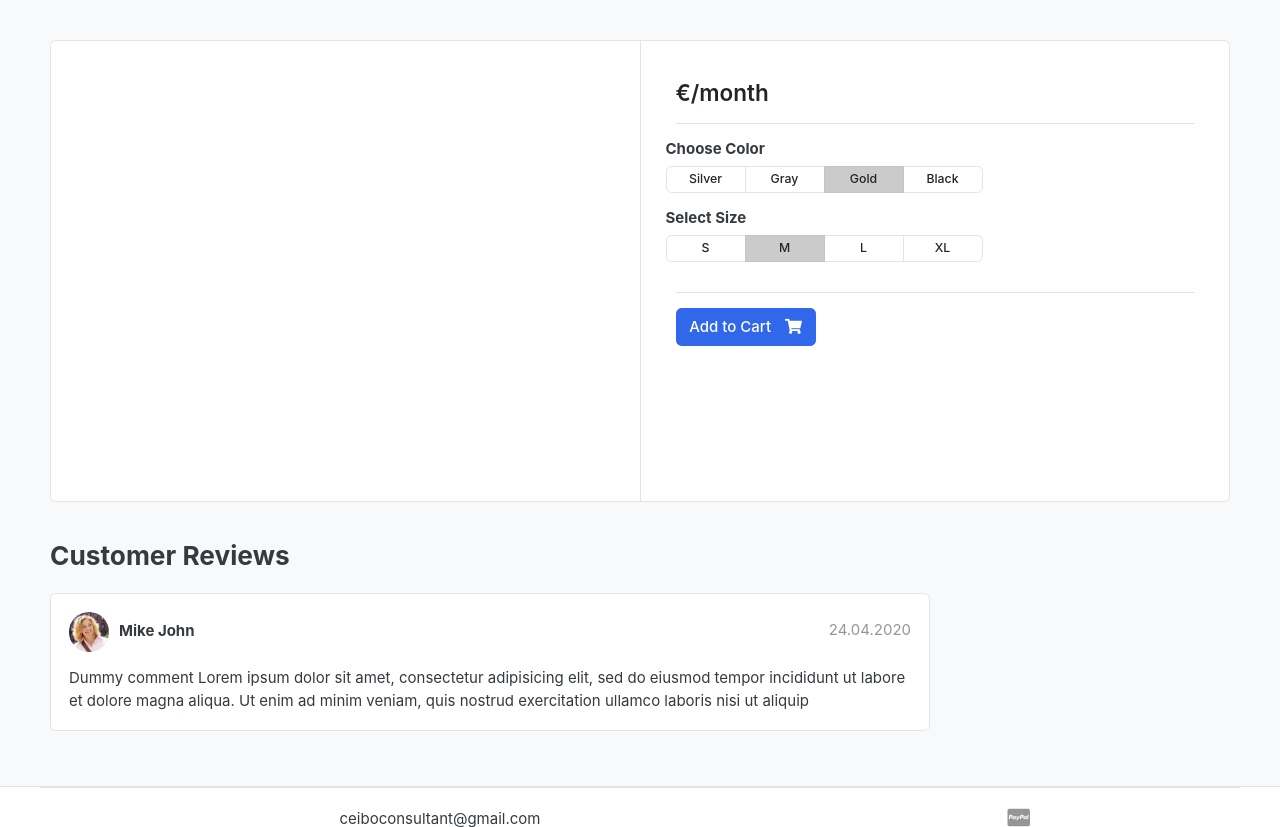
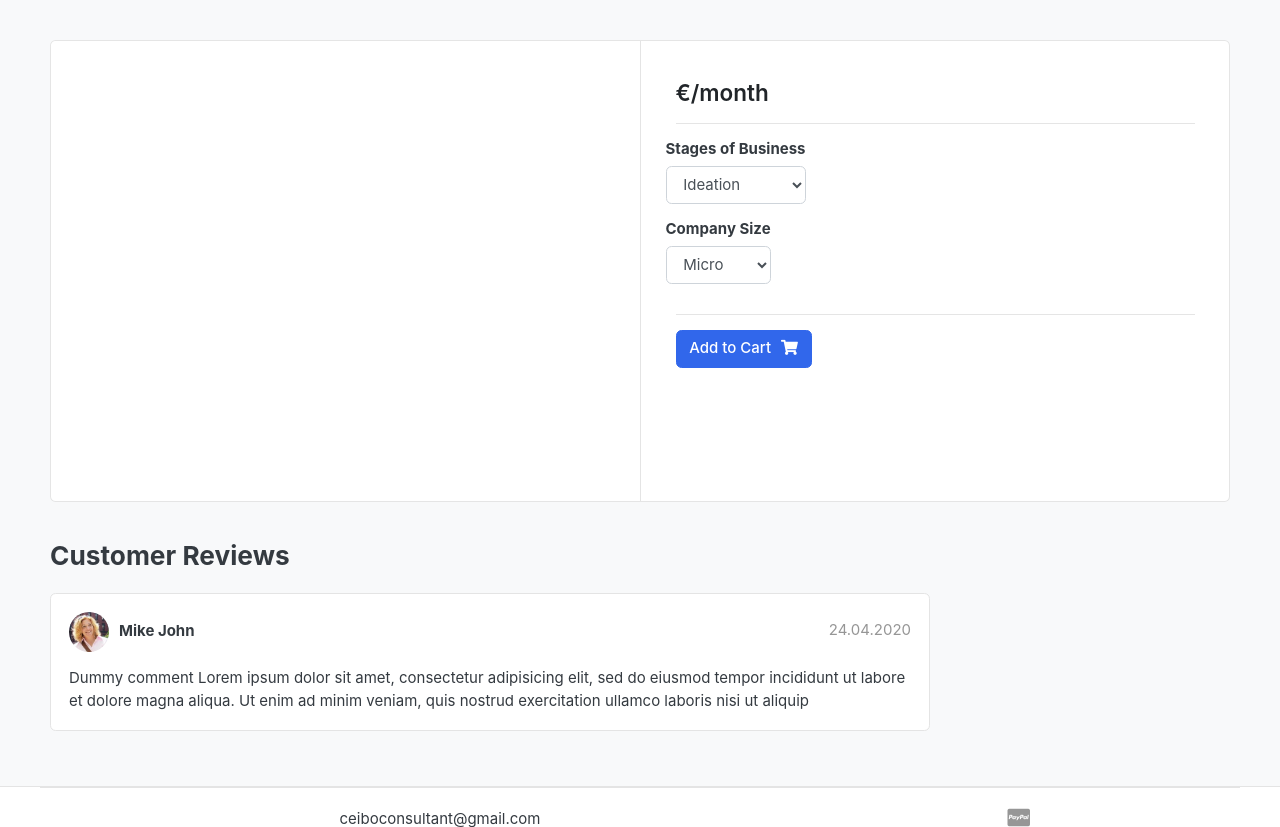
Before and after one commit to albertoecf/ecommerce_resources, a Django app: template ecom_project/templates/store/product_detail_file.html in a window 1280 px wide. Shown: the part 118-945 px from the top of the page. Run offline with Django 4.2, Linux system fonts and the light colour scheme; the template is opened without the code that fills it, so the values that code supplies are empty; some web fonts are replaced.

Commit message:
feat: FE edit product detail

```diff
--- a/ecom_project/templates/store/product_detail_file.html
+++ b/ecom_project/templates/store/product_detail_file.html
@@ -16,6 +16,8 @@
           </article> <!-- gallery-wrap .end// -->
         </aside>
         <main class="col-md-6 border-left">
+          <form action="{% url 'add_cart_view_path' single_product.id %}" method="GET">
+
             <article class="content-body">
 
               <h2 class="title">{{ single_product.product_name }}</h2>
@@ -30,40 +32,24 @@
               <hr>
               <div class="row">
                 <div class="item-option-select">
-                <h6>Choose Color</h6>
-                <div class="btn-group btn-group-sm btn-group-toggle" data-toggle="buttons">
-                  <label class="btn btn-light">
-                    <input type="radio" name="radio_color"> Silver
-                  </label>
-                  <label class="btn btn-light">
-                    <input type="radio" name="radio_color" > Gray
-                  </label>
-                  <label class="btn btn-light active">
-                    <input type="radio" name="radio_color checked"> Gold
-                  </label>
-                  <label class="btn btn-light">
-                    <input type="radio" name="radio_color"> Black
-                  </label>
-                </div>
+                  <h6>Stages of Business </h6>
+                  <select class="form-control" name="choose_business_stage">
+                    <option value="Ideation">Ideation</option>
+                    <option value="Startup">Startup</option>
+                    <option value="Growth">Growth</option>
+                    <option value="Maturity">Maturity</option>
+                  </select>
                 </div>
               </div> <!-- row.// -->
               <div class="row">
                 <div class="item-option-select">
-                <h6>Select Size</h6>
-                <div class="btn-group btn-group-sm btn-group-toggle" data-toggle="buttons">
-                  <label class="btn btn-light">
-                    <input type="radio" name="radio_color"> S
-                  </label>
-                  <label class="btn btn-light active">
-                    <input type="radio" name="radio_color" checked> M
-                  </label>
-                  <label class="btn btn-light">
-                    <input type="radio" name="radio_color"> L
-                  </label>
-                  <label class="btn btn-light">
-                    <input type="radio" name="radio_color"> XL
-                  </label>
-                </div>
+                  <h6>Company Size</h6>
+                  <select class="form-control" name="choose_business_size">
+                    <option value="Micro">Micro</option>
+                    <option value="Small">Small</option>
+                    <option value="Medium">Medium</option>
+                    <option value="Large">Large</option>
+                  </select>
                 </div>
               </div> <!-- row.// -->
               <hr>
@@ -80,12 +66,13 @@
                   <i class="fas fa-eye"></i>  </a>
 
                   {% else %}
-                <a href="{% url 'add_cart_view_path' single_product.id %}" class="btn  btn-primary">
-                  <span class="text">Add to Cart</span> <i class="fas fa-shopping-cart"></i>  </a>
+                  <button type="submit" name="button" class="btn btn-primary"><span class="text">Add to Cart</span><i class="fas fa-shopping-cart"></i></button>
+
                     {% endif %}
 
                     {% endif %}
                   </article> <!-- product-info-aside .// -->
+                </form>
               </main> <!-- col.// -->
             </div> <!-- row.// -->
           </div> <!-- card.// -->
```
Also changed, not shown: ecom_project/notes/django_notes.txt (+9 -0 lines). Lines whose indentation alone changed are shown as unchanged.
